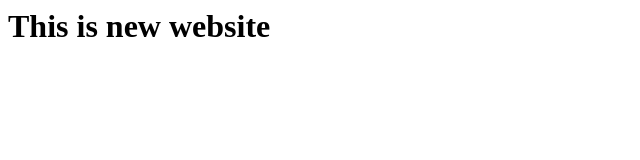
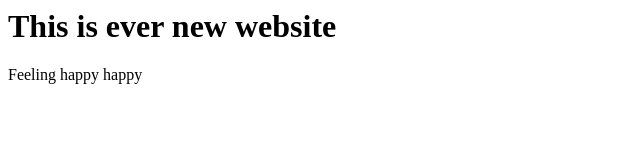
Before and after one commit to Rahuldeb566/My-first-web, a plain HTML site: page index.html in a window 1280 px wide. Shown: the whole page, without its empty margins (0-640 px from the left). Drawn offline with Linux system fonts and the light colour scheme.

Commit message:
Add new line

```diff
--- a/index.html
+++ b/index.html
@@ -1 +1,2 @@
-<h1>This is new website</h1>
+<h1>This is ever new website</h1>
+<p>Feeling happy happy</p>
```
Also changed, not shown: 1 other file.
